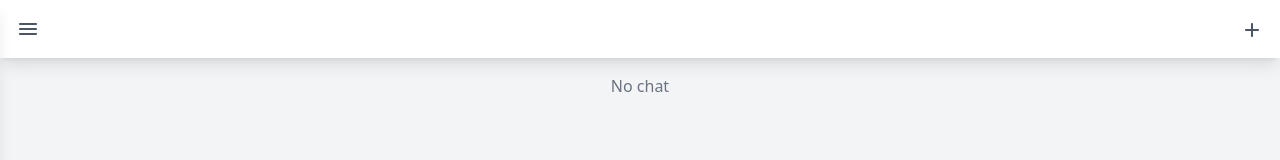
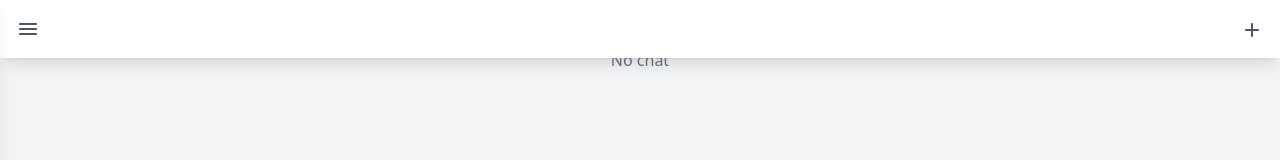
Before and after one commit to rainof/ai-chatbot-app, a React (Create React App) app in the folder client/: page /c/1 in a window 1280 px wide. Shown: the top 160 px of the page. Built offline with nearby package versions, Linux system fonts and the light colour scheme.

Commit message:
fix(frontend): ensure navigation bar stays fixed at the top of the viewport

```diff
--- a/client/src/components/NavBar.js
+++ b/client/src/components/NavBar.js
@@ -56,8 +56,8 @@ function NavBar({
   }, [chats, deletedChatId]);
 
   return (
-    <div className="relative">
-      <div className="nav-bar flex justify-between items-center p-4 bg-white shadow-lg">
+    <div className="input-container fixed bottom-0 left-0 w-full bg-gray-100 p-4 shadow-md flex items-center relative">
+      <div className="nav-bar fixed top-0 left-0 w-full bg-white shadow-lg z-50 flex justify-between items-center p-4">
         <MenuRoundedIcon
           onClick={toggleNavVisibility}
           className="icon-style menu-btn text-gray-600 cursor-pointer"
```
